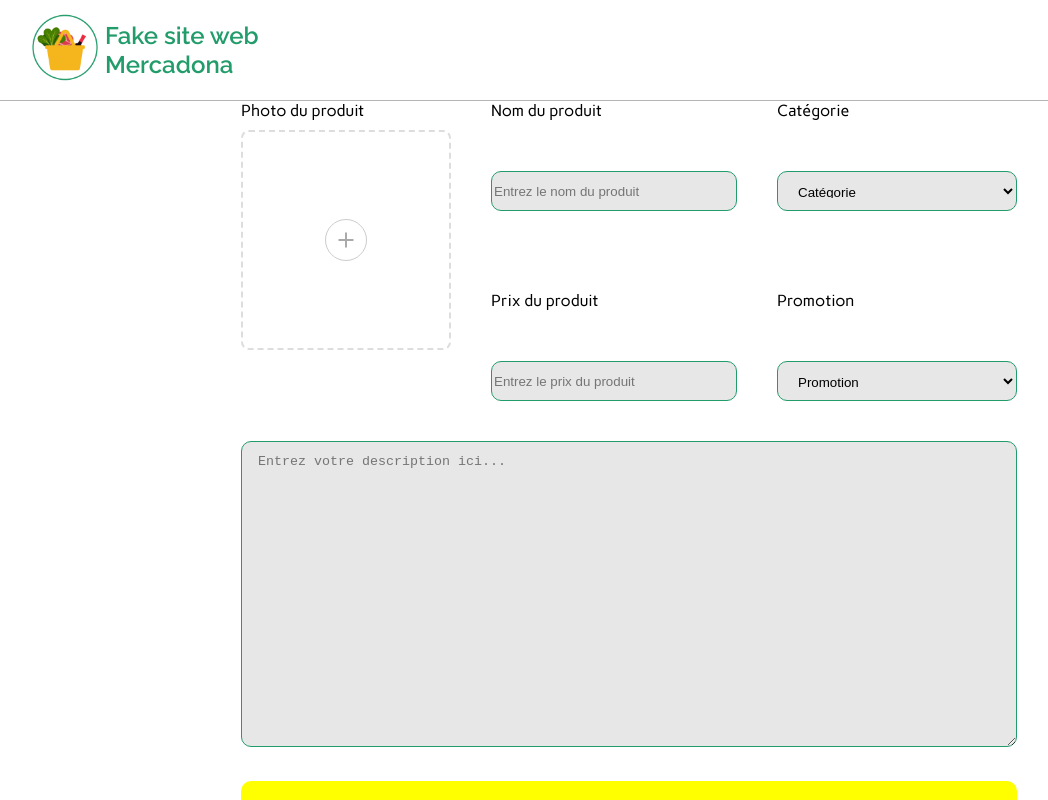
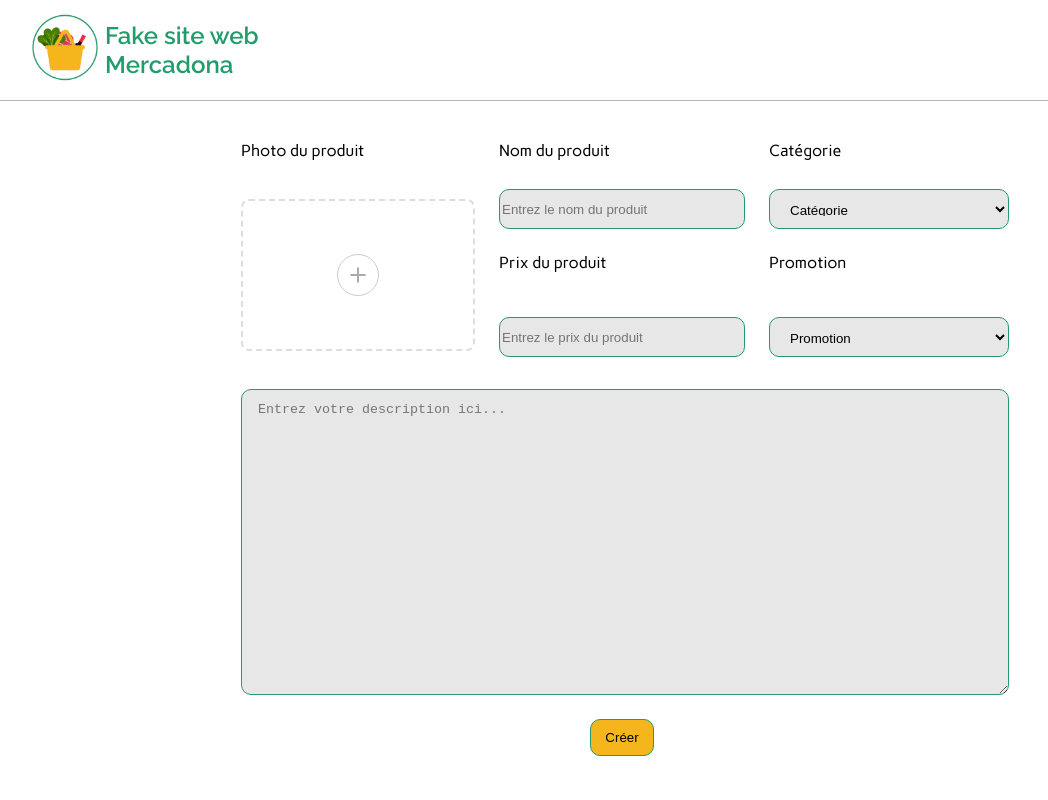
Before and after one commit to JeromeM92/mercadona-website, a React (Create React App) app: page /admin-create-product in a window 1280 px wide. Shown: the top 800 px of the page, without its empty margins (15-1063 px from the left). Built offline with nearby package versions, Linux system fonts and the light colour scheme.

Commit message:
Remove LabelField, add Remove Icon

```diff
--- a/src/components/admin/createProductScreen.js
+++ b/src/components/admin/createProductScreen.js
@@ -2,39 +2,30 @@ import React, { useState } from 'react';
 import styled from 'styled-components';
 import Dropdown from '../commonComponents/DropDown';
 import TextField from '../commonComponents/TextField';
-import LabeledField from '../commonComponents/LabelField';
 import ImageUploader from '../commonComponents/ImageUploader';
 import { COLORS } from '../../assets/colors/colors';
 
 const ProductCreationContainer = styled.div`
     width: 60%;
-    margin: 0 auto;
+    margin: auto;
+    margin-top: 5vh;
     padding: 0;
     display: grid;
-    grid-template-columns: 1fr;
-    grid-template-rows: 1fr 1fr 1fr;
-`;
-const ProductImageAndFieldsContainer = styled.div`
-    height: auto;
-    display: grid;
-    grid-template-columns: 210px repeat(2, 1fr);
-    grid-template-rows: 30px 1fr 30px 1fr;
-    gap: 40px;
-`;
-const ProductImageContainer = styled.div`
-    height: auto;
-    grid-row: 1 / 4;
-    grid-column: 1 / 2;
-    box-sizing: border-box;
+    grid-template-columns: 1fr 1fr 1fr;
+    grid-template-rows: 3vh 5vh 5vh 3vh;
+    grid-gap: 3vh;
 `;
 const ImageLabel = styled.label`
     grid-row: 1;
     grid-column: 1;
 `;
-
+const ProductImageContainer = styled.div`
+    height: auto;
+    grid-row: 2 / 5;
+    grid-column: 1;
+    box-sizing: border-box;
+`;
 const NameContainer = styled.div`
-    display: grid;
-    grid-template-rows: 1fr 1fr;
     grid-row: 2;
     grid-column: 2;
 `;
@@ -42,33 +33,36 @@ const NameLabel = styled.label`
     grid-row: 1;
     grid-column: 2 ;
 `;
-
+// PRICE
+const PriceLabel = styled.label`
+    grid-row: 3;
+    grid-column: 2 ;
+`;
 const PriceContainer = styled.div`
     grid-row: 4;
     grid-column: 2;
 `;
-const PriceLabel = styled.label`
-    grid-row: 3;
-    grid-column: 2 ;
+// CATEGORY
+const CategoryLabel = styled.label`
+    grid-row: 1;
+    grid-column: 3 ;
 `;
 const CategoryContainer = styled.div`
     grid-row: 2;
     grid-column: 3;
 `;
-const CategoryLabel = styled.label`
-    grid-row: 1;
+// PROMOTION
+const PromotionLabel = styled.label`
+    grid-row: 3;
     grid-column: 3 ;
 `;
 const PromotionContainer = styled.div`
     grid-row: 4;
     grid-column: 3;
 `;
-const PromotionLabel = styled.label`
-    grid-row: 3;
-    grid-column: 3 ;
-`;
+
 const DescriptionField = styled.textarea`
-    grid-row: 2;
+    grid-row: 6;
     grid-column: 1/-1;
     height: 280px; // Hauteur arbitraire, ajustez selon vos besoins
     border: 1px solid ${COLORS.darkGreen};
@@ -83,12 +77,16 @@ const DescriptionField = styled.textarea`
 `;
 
 const CreateButton = styled.button`
-    grid-row: 3;
-    background-color: yellow;
+    width: 5vw;
+    grid-row: 7;
+    grid-column:2;
+    background-color: ${COLORS.yellow};
     padding: 10px;
     border: none;
     border-radius: 10px;
     cursor: pointer;
+    border: 1px solid ${COLORS.darkGreen};
+    justify-self: center;
 `;
 
 function CreateProductScreen() {
@@ -104,12 +102,11 @@ function CreateProductScreen() {
 
   return (
     <ProductCreationContainer>
-        <ProductImageAndFieldsContainer>
+            <ImageLabel>Photo du produit</ImageLabel>
             <ProductImageContainer>
-            <ImageLabel>Photo du produit</ImageLabel>
             <ImageUploader onChange={(file) => console.log('Fichier sélectionné :', file)} />
+            </ProductImageContainer>
 
-            </ProductImageContainer>
                 <NameLabel>Nom du produit</NameLabel>
                 <NameContainer>
                     <TextField
@@ -144,16 +141,12 @@ function CreateProductScreen() {
                         onSelectOption={(promotion) => setSelectedPromotion(promotion)}
                         />
                 </PromotionContainer>
+                <DescriptionField
+                    value={productDescription}
+                    onChange={(e) => setProductDescription(e.target.value)}
+                    placeholder="Entrez votre description ici..." />
+                <CreateButton onClick={handleCreateProduct}>Créer</CreateButton>
 
-
-        </ProductImageAndFieldsContainer>
-        <DescriptionField
-            value={productDescription}
-            onChange={(e) => setProductDescription(e.target.value)}
-            placeholder="Entrez votre description ici..."
-        />
-
-        <CreateButton onClick={handleCreateProduct}>Créer</CreateButton>
     </ProductCreationContainer>
   );
 };
--- a/src/components/commonComponents/ImageUploader.js
+++ b/src/components/commonComponents/ImageUploader.js
@@ -1,6 +1,6 @@
 import React, { useState } from 'react';
 import styled from 'styled-components';
-import { IoMdAdd } from 'react-icons/io';
+import { IoMdAdd,IoMdTrash } from 'react-icons/io';
 
 
 const ImageUploadContainer = styled.div`
@@ -46,8 +46,13 @@ const UploadButton = styled.label`
   }
 `;
 
-const PlusIcon = styled.span`
-  font-size: 24px;
+const RemoveButton = styled(IoMdTrash)`
+  position: absolute;
+  top: 5px;
+  right: 5px;
+  background-color: #fff;
+  border: none;
+  cursor: pointer;
 `;
 
 const ImageUploader = ({ onChange }) => {
@@ -67,9 +72,18 @@ const ImageUploader = ({ onChange }) => {
       reader.readAsDataURL(file);
     }
   };
+  const handleRemoveImage = () => {
+    setImagePreview(null);
+    onChange(null); // Pass null to indicate that the image has been removed
+  };
 
   return (
     <ImageUploadContainer>
+        {imagePreview && (
+        <RemoveButton onClick={handleRemoveImage}>
+           <IoMdTrash size={20} />
+        </RemoveButton>
+      )}
       {imagePreview ? (
         <ImagePreview src={imagePreview} alt="Product" />
       ) : (
```
Also changed, not shown: src/components/commonComponents/LabelField.js (deleted).
